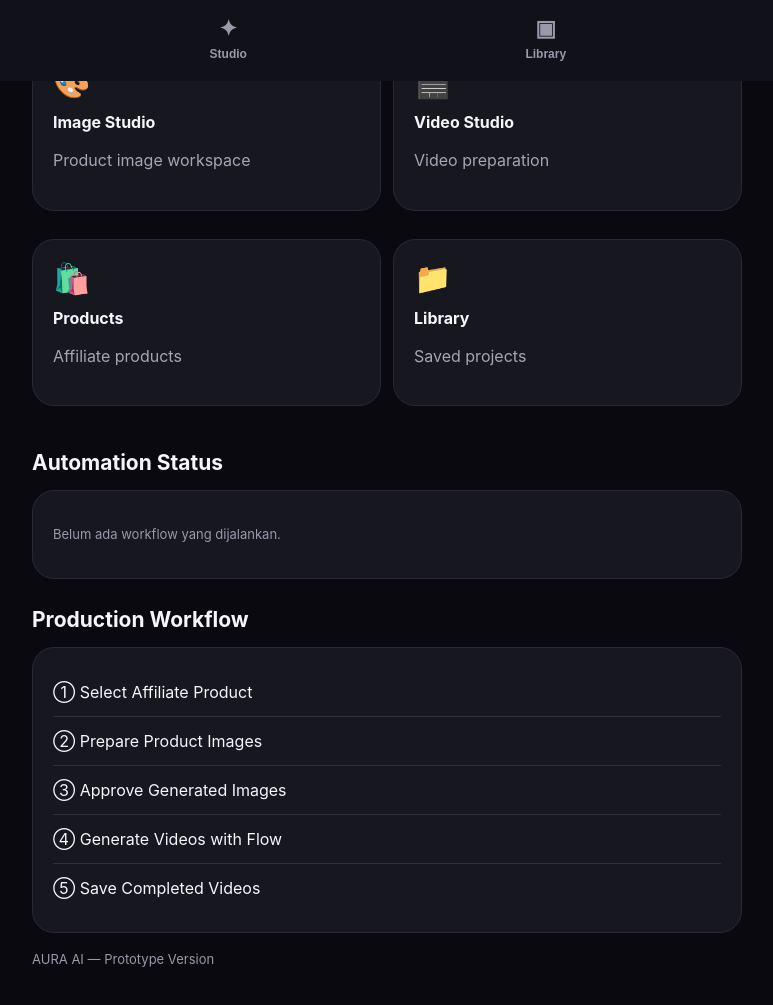
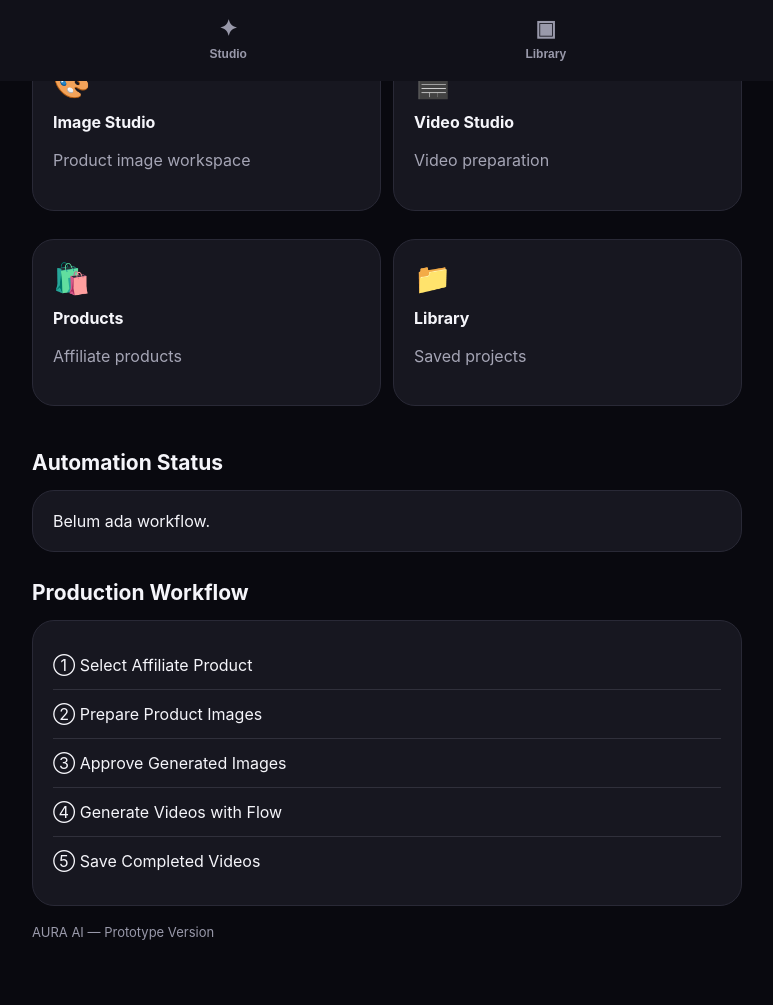
Before and after one commit to axlfaldy-ux/aura-ai-android, a plain HTML site: page index.html in a window 1280 px wide. Shown: the part 719-1724 px from the top of the page, without its empty margins (253-1026 px from the left). Drawn offline with Linux system fonts and the light colour scheme.

Commit message:
Update index.html

```diff
--- a/index.html
+++ b/index.html
@@ -342,7 +342,7 @@ function renderAutomationStatus() {
     item.append(name, status);
     panel.append(item);
   });
-}
+}renderAutomationStatus();
 
 </script>
 
```
